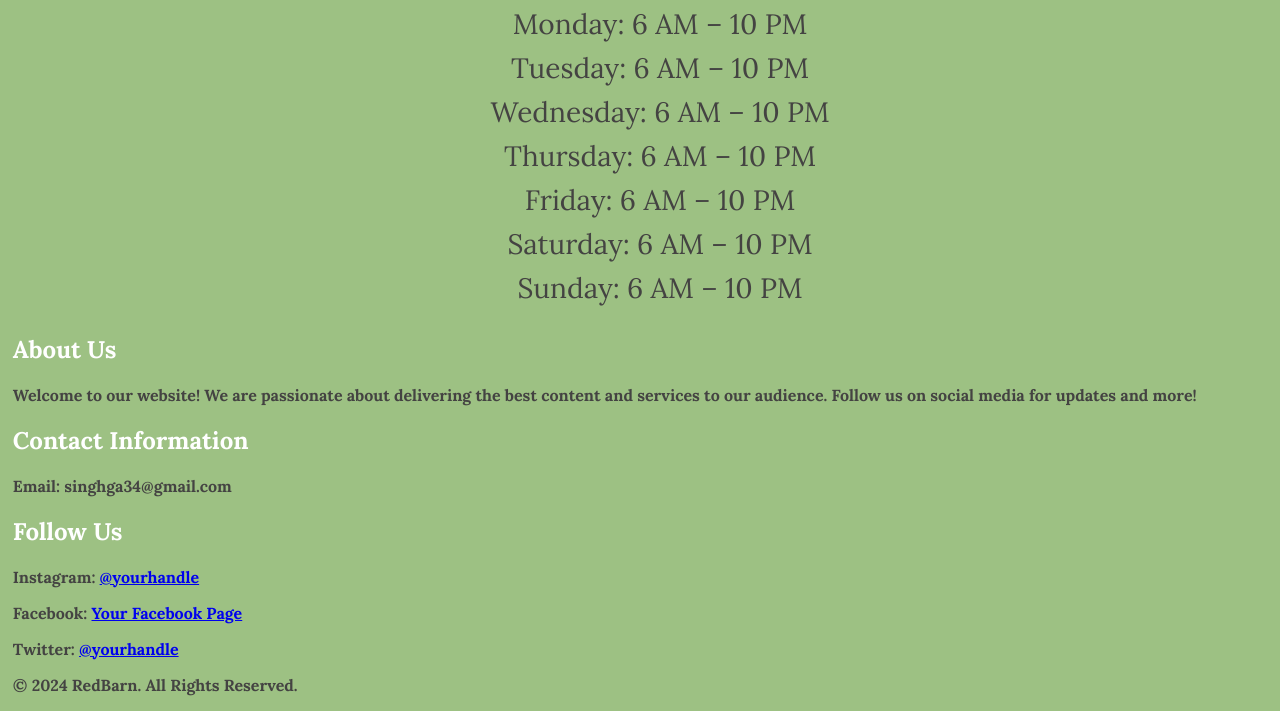
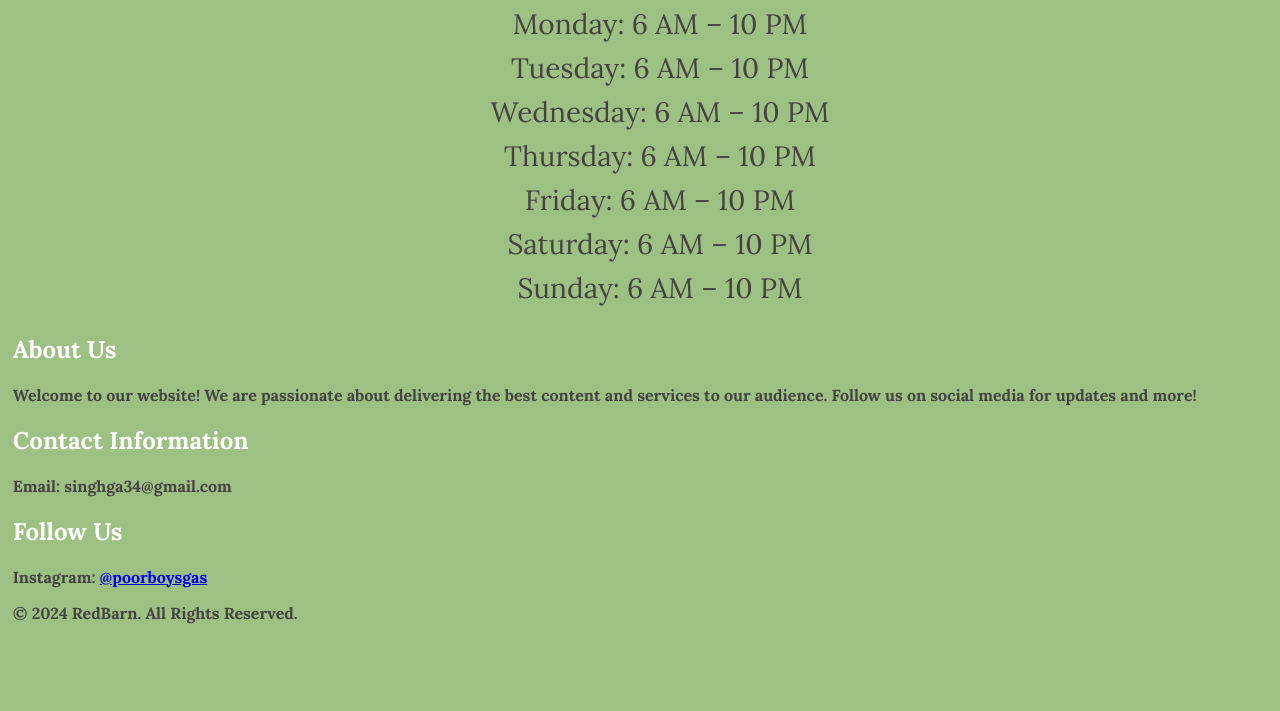
Before and after one commit to SinghM03/PoorBoysGas, a plain HTML site: page index.html in a window 1280 px wide. Shown: the part 433-1144 px from the top of the page. After the commit the page ends 1072 px from the top, so only its background shows below. Drawn offline with Linux system fonts and the light colour scheme.

Commit message:
Update index.html

```diff
--- a/index.html
+++ b/index.html
@@ -40,9 +40,8 @@
                 </div>
                 <div class="footer-section">
                     <h2>Follow Us</h2>
-                    <p>Instagram: <a href="https://www.instagram.com/yourhandle" target="_blank">@yourhandle</a></p>
-                    <p>Facebook: <a href="https://www.facebook.com/yourpage" target="_blank">Your Facebook Page</a></p>
-                    <p>Twitter: <a href="https://www.twitter.com/yourhandle" target="_blank">@yourhandle</a></p>
+                    <p>Instagram: <a href="https://www.instagram.com/yourhandle" target="_blank">@poorboysgas
+</a></p>
                 </div>
             </div>
             <div class="footer-bottom">
```
